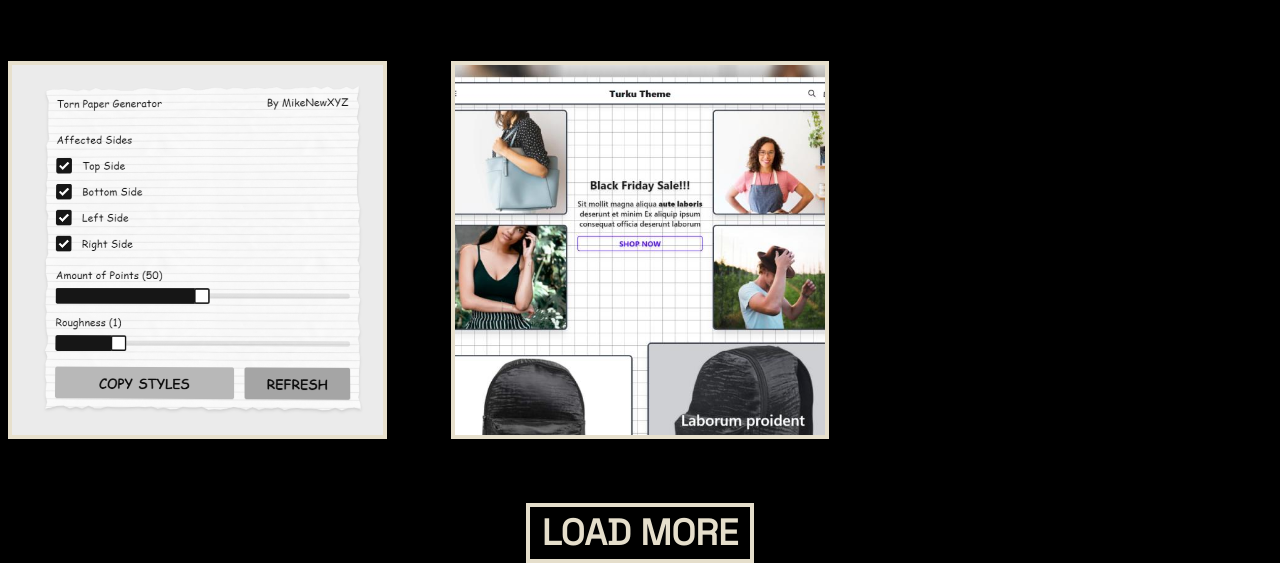
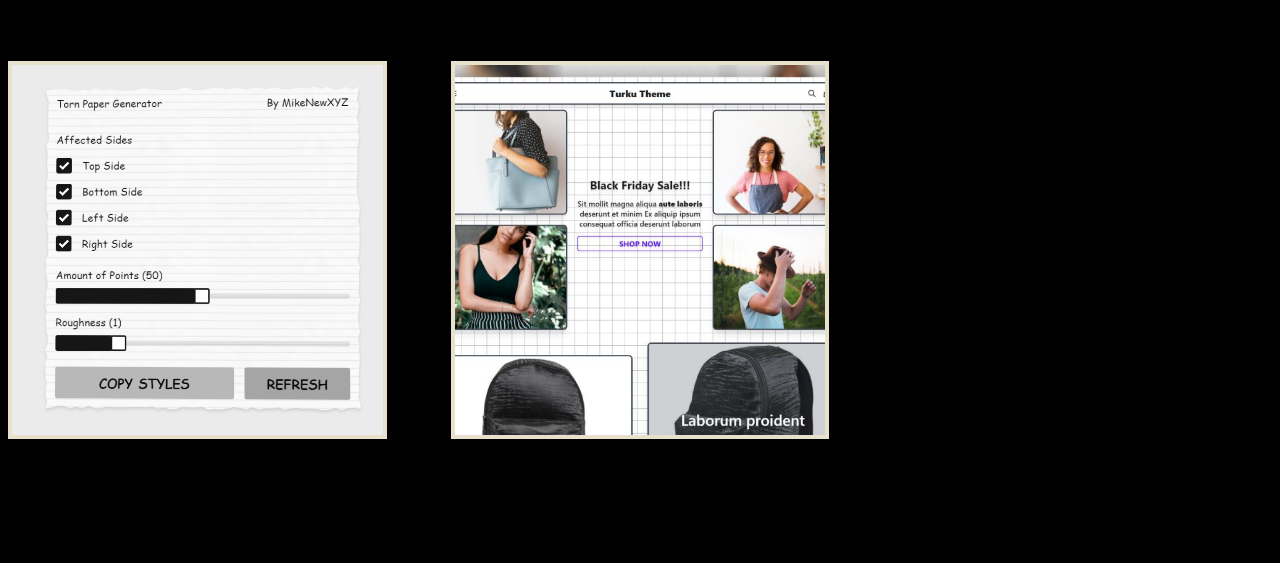
Before and after one commit to MikeNewXYZ/portfolio, an Astro site: page / in a window 1280 px wide. Shown: the part 2730-3293 px from the top of the page. After the commit the page ends 3201 px from the top, so only its background shows below. Built offline with nearby package versions, Linux system fonts and the light colour scheme; Astro itself is replaced by a stand-in of ours.

Commit message:
remove loading button add bottom padding

```diff
--- a/src/component/ProjectsSection/index.astro
+++ b/src/component/ProjectsSection/index.astro
@@ -3,9 +3,11 @@ import { getCollection } from "astro:content";
 import ProjectCard from "./ProjectCard/index.astro";
 
 const projects = await getCollection("projects");
+
+//TODO ADD loading button back when needed.
 ---
 
-<section id="projects-section" class="container mx-auto flex flex-col items-center px-2">
+<section id="projects-section" class="container mx-auto flex flex-col items-center px-2 pb-8">
 	<div class="mt-10 w-full max-w-[30rem] text-center sm:mt-12">
 		<h1 class="text-5xl font-bold uppercase sm:text-7xl">projects</h1>
 
@@ -20,5 +22,5 @@ const projects = await getCollection("projects");
 		{projects.map(({ data }) => <ProjectCard client:visible data={data} />)}
 	</div>
 
-	<button class="button text-4xl font-bold border-4 animate-pulse mt-8 sm:mt-16">load more</button>
+	<!-- <button class="button text-4xl font-bold border-4 animate-pulse mt-8 sm:mt-16">load more</button> -->
 </section>
```
